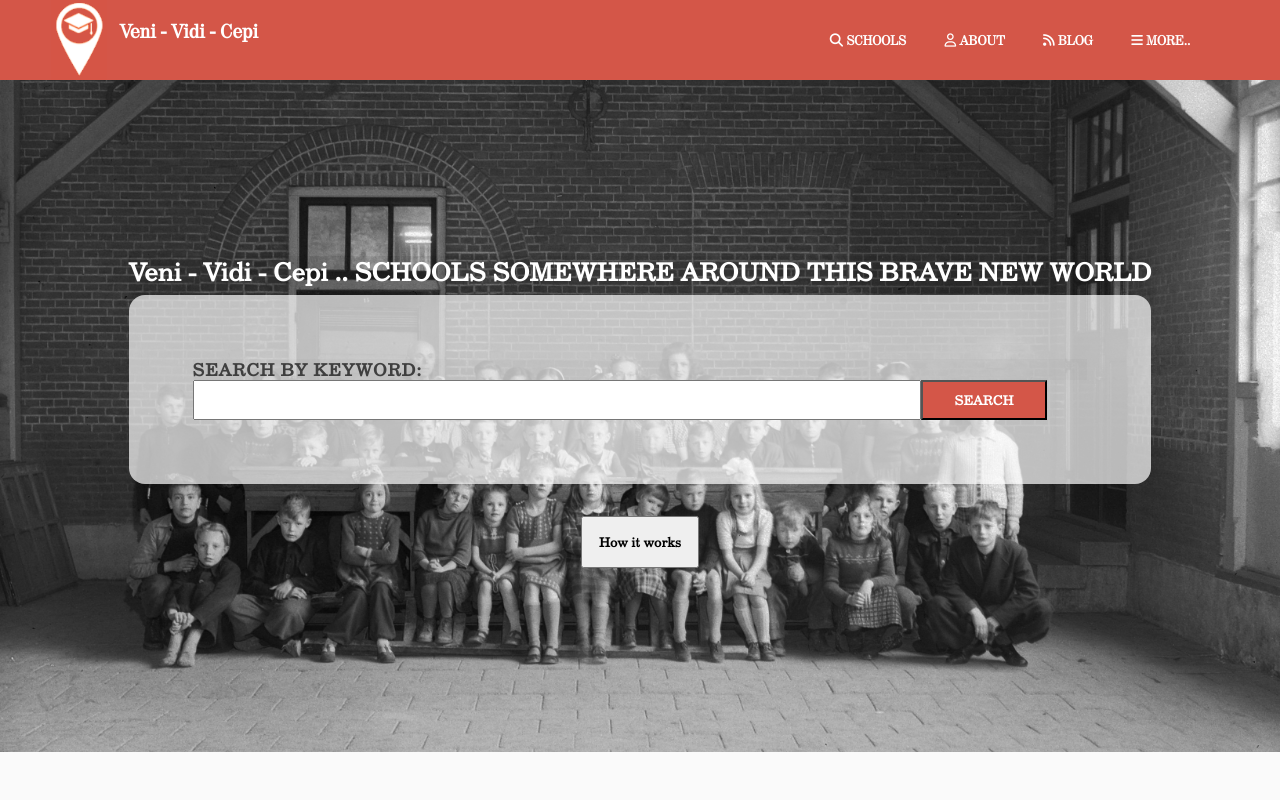
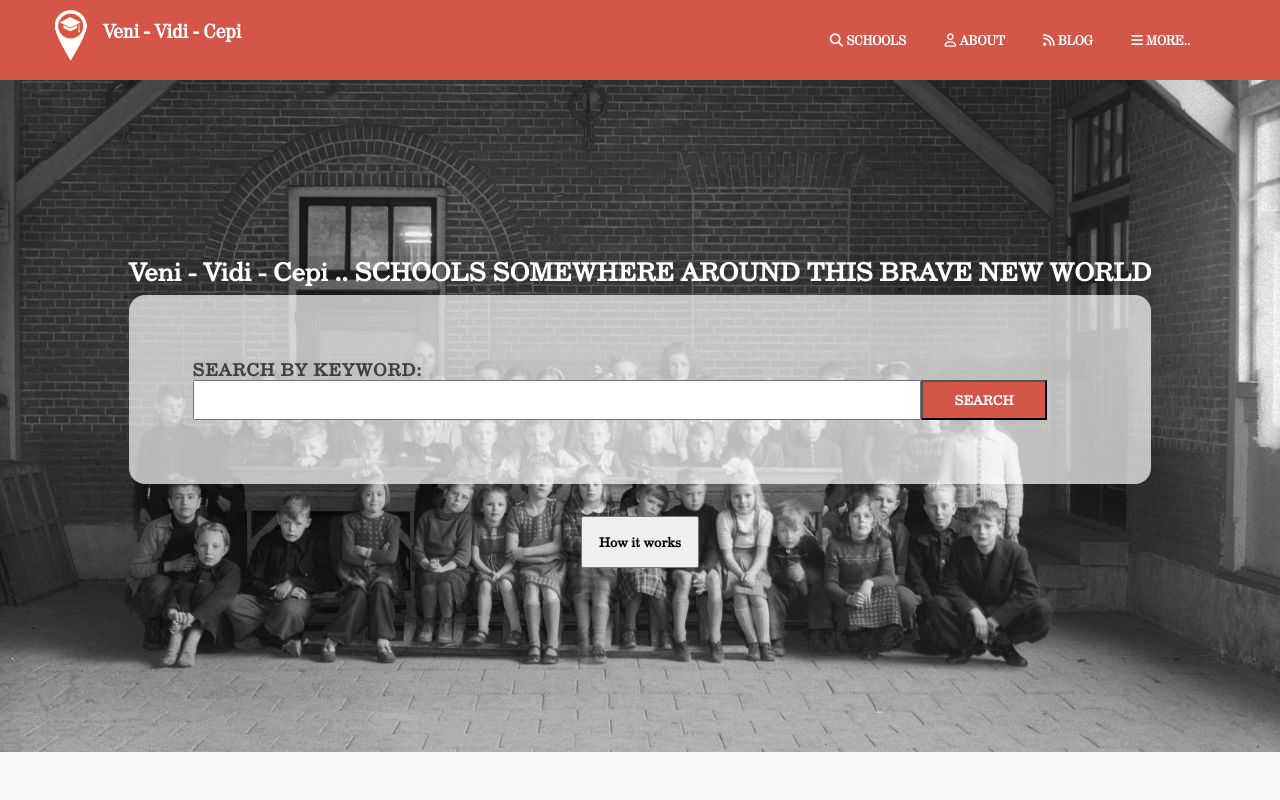
Before and after one commit to mgunduz1/HTML2.0-Capstone-Directory-of-Schools, a website: page index.html in a window 1280 px wide. Shown: the top 800 px of the page. Drawn offline with Linux system fonts and the light colour scheme; a web font is replaced by a local one.

Commit message:
tse requests that follows the original patashule material add

```diff
--- a/style.css
+++ b/style.css
@@ -50,6 +50,11 @@ body {
   font-weight: 700;
   font-size: larger;
   padding-left: 1vw;
+}
+
+.topbar-left img {
+  max-height: 7vh;
+  margin-top: 1vh;
 }
 
 .topbar-right {
```
Also changed, not shown: result.html (+3 -3 lines), search.html (+2 -2 lines).
